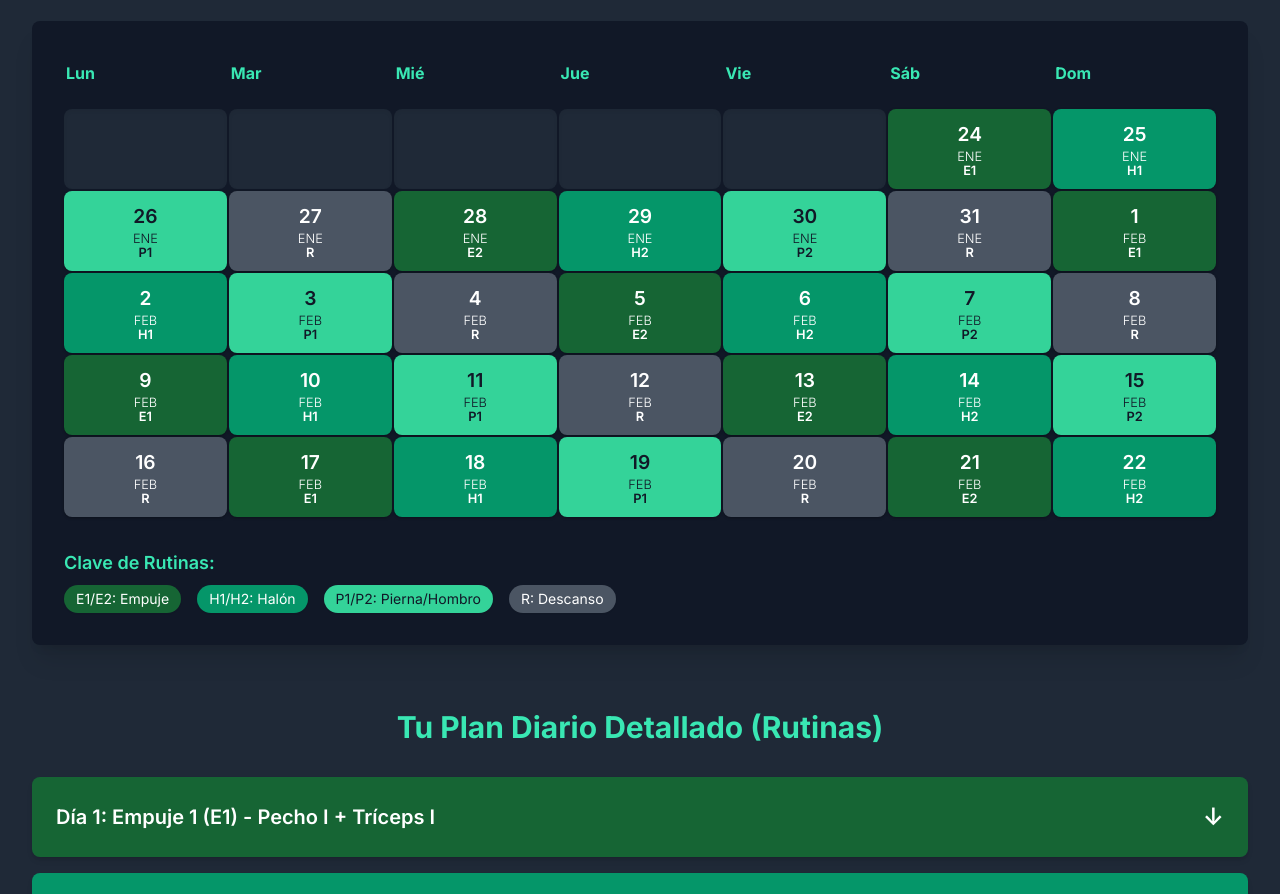
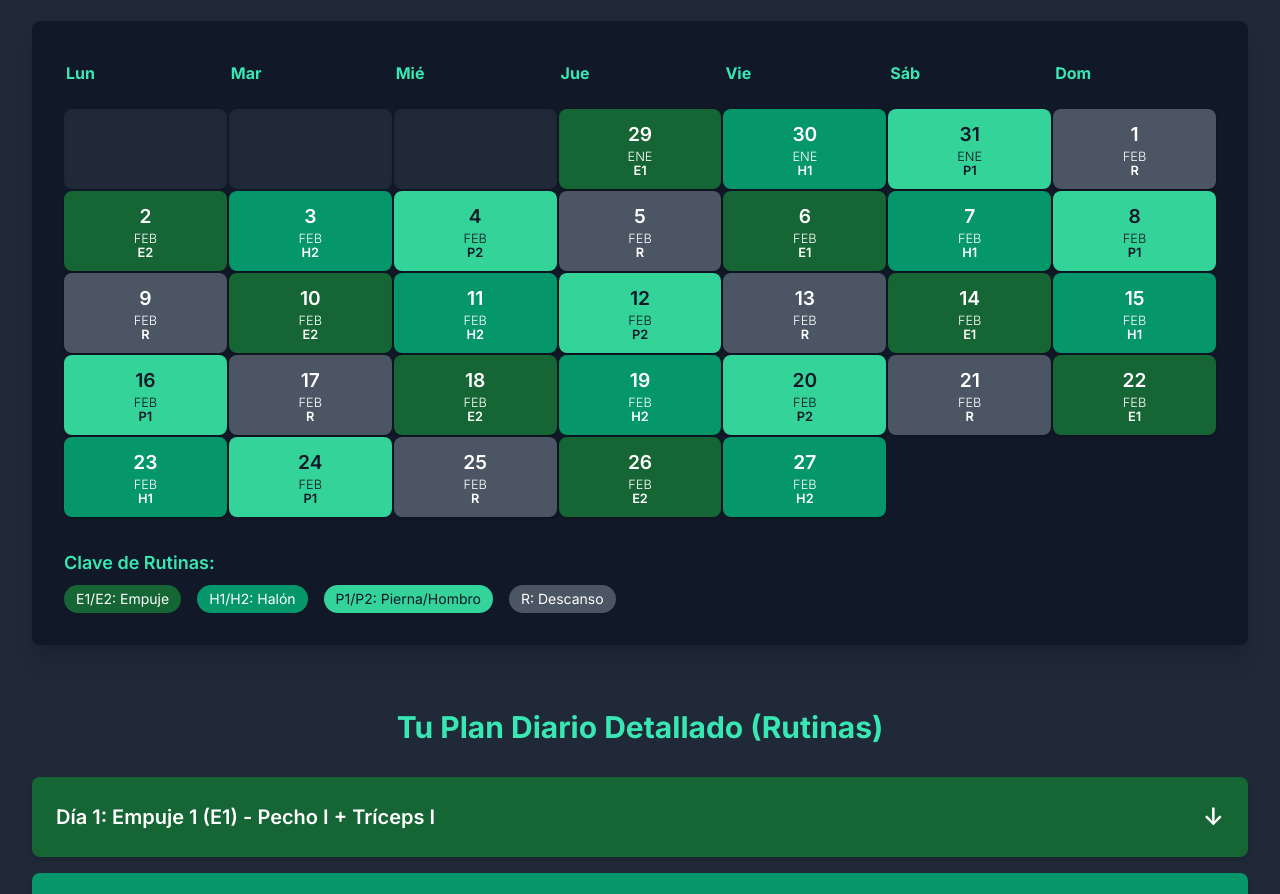
Before and after one commit to marechiga-lab/Rutina_MAM, a plain HTML site: page index.html in a window 1280 px wide. Shown: the part 1875-2769 px from the top of the page. Drawn offline with nearby package versions, Linux system fonts and the light colour scheme.

Commit message:
Update start date in index.html

```diff
--- a/index.html
+++ b/index.html
@@ -314,7 +314,7 @@
             calendarGrid.innerHTML = '';
 
             // --- AJUSTE MANUAL DE FECHA DE INICIO ---
-            const startDate = new Date('2026-01-24T00:00:00');
+            const startDate = new Date('2026-01-29T00:00:00');
             const totalDays = 30;
             const routines = [
                 { label: 'E1', class: 'E1' }, { label: 'H1', class: 'H1' }, { label: 'P1', class: 'P1' }, { label: 'R', class: 'R' },
```
